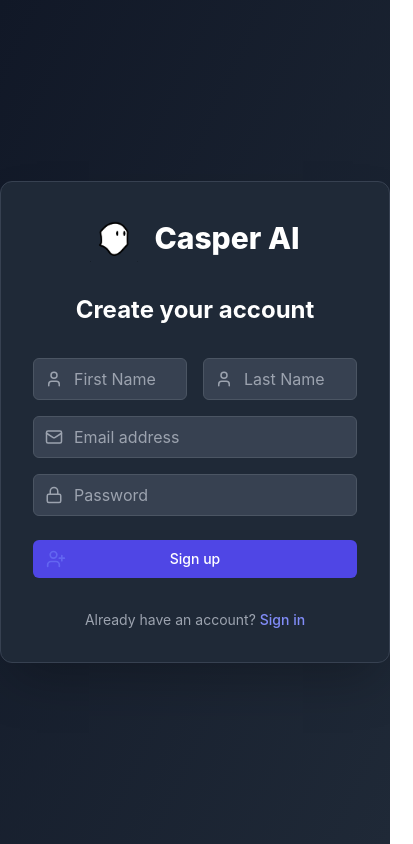
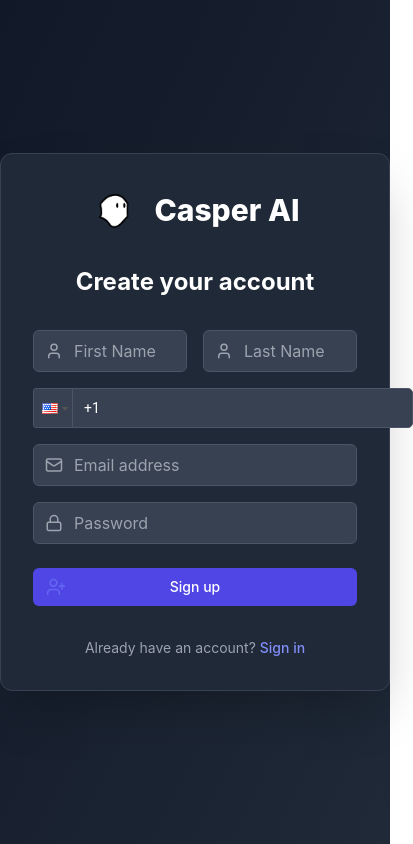
Before and after one commit to adityakm24/CasperAI-CRM-frontend, a React (Create React App) app: page /signup in a window 390 px wide. Shown: the whole page, 413 px wide, since content can reach past the window. Built offline with nearby package versions, Linux system fonts and the light colour scheme.

Commit message:
Added the phoneNumber in Signup

```diff
--- a/package.json
+++ b/package.json
@@ -12,6 +12,7 @@
     "lucide-react": "^0.445.0",
     "react": "^18.2.0",
     "react-dom": "^18.2.0",
+    "react-phone-input-2": "^2.15.1",
     "react-redux": "^8.0.5",
     "react-router-dom": "^6.26.2",
     "react-scripts": "5.0.1",
--- a/src/components/AuthComponent.js
+++ b/src/components/AuthComponent.js
@@ -2,7 +2,9 @@ import React, { useState } from "react";
 import { useDispatch, useSelector } from "react-redux";
 import { signupUser, loginUser } from "../redux/authSlice";
 import { Link } from "react-router-dom";
-import { UserPlus, LogIn, Mail, Lock, User } from "lucide-react";
+import { UserPlus, LogIn, Mail, Lock, User, Phone } from "lucide-react";
+import PhoneInput from "react-phone-input-2";
+import "react-phone-input-2/lib/style.css";
 import casperLogo from "../assets/logo.png";
 
 const AuthComponent = ({ isLogin = true }) => {
@@ -12,11 +14,21 @@ const AuthComponent = ({ isLogin = true }) => {
     firstName: "",
     lastName: "",
     email: "",
+    phoneNumber1: "",
+    countryCode: "",
     password: "",
   });
 
   const handleChange = (e) => {
     setFormData({ ...formData, [e.target.name]: e.target.value });
+  };
+
+  const handlePhoneChange = (phone, countryData) => {
+    setFormData({
+      ...formData,
+      phoneNumber1: `+${phone}`,
+      countryCode: countryData.countryCode.toUpperCase(),
+    });
   };
 
   const handleSubmit = (e) => {
@@ -70,6 +82,24 @@ const AuthComponent = ({ isLogin = true }) => {
                     />
                   </div>
                 </div>
+                <div className="relative">
+                  <Phone className="absolute left-3 top-1/2 transform -translate-y-1/2 text-gray-400" size={18} />
+                  <PhoneInput
+                    country={"us"}
+                    value={formData.phoneNumber1}
+                    onChange={handlePhoneChange}
+                    inputStyle={{
+                      width: "380px",
+                      paddingLeft: "50px",
+                      height: "40px",
+                      backgroundColor: "#374151",
+                      borderColor: "#4b5563",
+                      color: "white",
+                    }}
+                    buttonStyle={{ backgroundColor: "#374151", borderColor: "#4b5563" }}
+                    placeholder="Phone number"
+                  />
+                </div>
               </>
             )}
             <div className="relative">
@@ -107,9 +137,13 @@ const AuthComponent = ({ isLogin = true }) => {
               disabled={loading}
             >
               <span className="absolute left-0 inset-y-0 flex items-center pl-3">
-                {isLogin ? <LogIn className="h-5 w-5 text-indigo-500 group-hover:text-indigo-400" /> : <UserPlus className="h-5 w-5 text-indigo-500 group-hover:text-indigo-400" />}
+                {isLogin ? (
+                  <LogIn className="h-5 w-5 text-indigo-500 group-hover:text-indigo-400" />
+                ) : (
+                  <UserPlus className="h-5 w-5 text-indigo-500 group-hover:text-indigo-400" />
+                )}
               </span>
-              {loading ? "Processing..." : (isLogin ? "Sign in" : "Sign up")}
+              {loading ? "Processing..." : isLogin ? "Sign in" : "Sign up"}
             </button>
           </div>
         </form>
--- a/src/components/PrivateRoute.js
+++ b/src/components/PrivateRoute.js
@@ -1,7 +1,7 @@
 import React from 'react';
 import { Navigate } from 'react-router-dom';
 
-const PrivateRoute = ({ children, isAuthenticated = true }) => { //remove the true when going to prod
+const PrivateRoute = ({ children, isAuthenticated  }) => { //remove the true when going to prod
   return isAuthenticated ? children : <Navigate to="/login" replace />;
 };
 
--- a/src/redux/authSlice.js
+++ b/src/redux/authSlice.js
@@ -5,7 +5,7 @@ export const signupUser = createAsyncThunk(
   "auth/signupUser",
   async (userData, { rejectWithValue }) => {
     try {
-      const response = await fetch("http://localhost:3001/signup", {
+      const response = await fetch("http://localhost:3001/auth/register", {
         method: "POST",
         headers: {
           "Content-Type": "application/json",
@@ -28,7 +28,7 @@ export const loginUser = createAsyncThunk(
   "auth/loginUser",
   async (loginData, { rejectWithValue }) => {
     try {
-      const response = await fetch("http://localhost:3001/login", {
+      const response = await fetch("http://localhost:3001/auth/login", {
         method: "POST",
         headers: {
           "Content-Type": "application/json",
--- a/src/services/authService.js
+++ b/src/services/authService.js
@@ -1,7 +1,7 @@
 // src/services/authService.js
 
 export const signup = async (userData) => {
-    const response = await fetch("http://localhost:3001/signup", {
+    const response = await fetch("http://localhost:3001/auth/signup", {
       method: "POST",
       headers: {
         "Content-Type": "application/json",
@@ -15,7 +15,7 @@ export const signup = async (userData) => {
   };
 
   export const login = async (loginData) => {
-    const response = await fetch("http://localhost:3001/login", {
+    const response = await fetch("http://localhost:3001/auth/login", {
       method: "POST",
       headers: {
         "Content-Type": "application/json",
```
Also changed, not shown: 1 other file (tests, documents, lock files or other folders).
